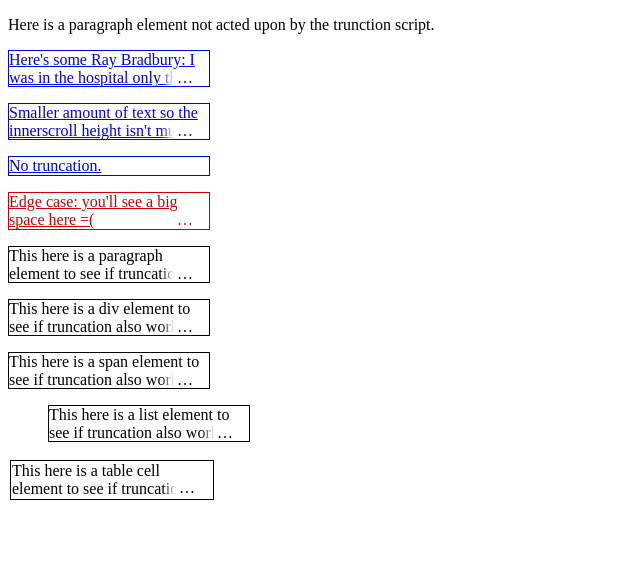
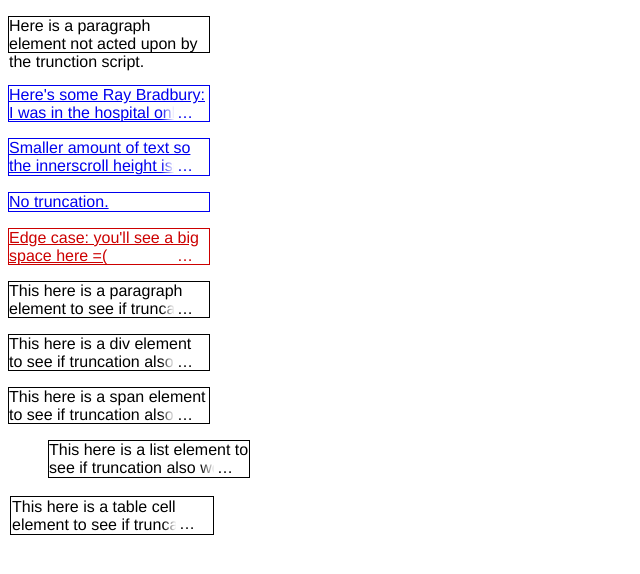
Before and after one commit to jdinitto/multilineTruncation, a plain HTML site: page index.html in a window 1280 px wide. Shown: the whole page, without its empty margins (0-640 px from the left). Drawn offline with nearby package versions, Linux system fonts and the light colour scheme.

Commit message:
updated styles

```diff
--- a/css/styles.css
+++ b/css/styles.css
@@ -1,4 +1,8 @@
-.truncateThisText {
+body, html {
+  font-family: helvetica, arial, "sans serif";
+}
+
+.truncateThisText, #nonTruncation {
 
 /* required style declarations*/
    background-color: #fff; /* if this is changed, the background gradient must, to match */
@@ -10,6 +14,10 @@
     width: 200px;
     border: 1px solid;
     margin-bottom: 1em;
+}
+
+#nonTruncation {
+    margin-bottom: 2em;
 }
 
 .ellipsesForTruncation {
```
